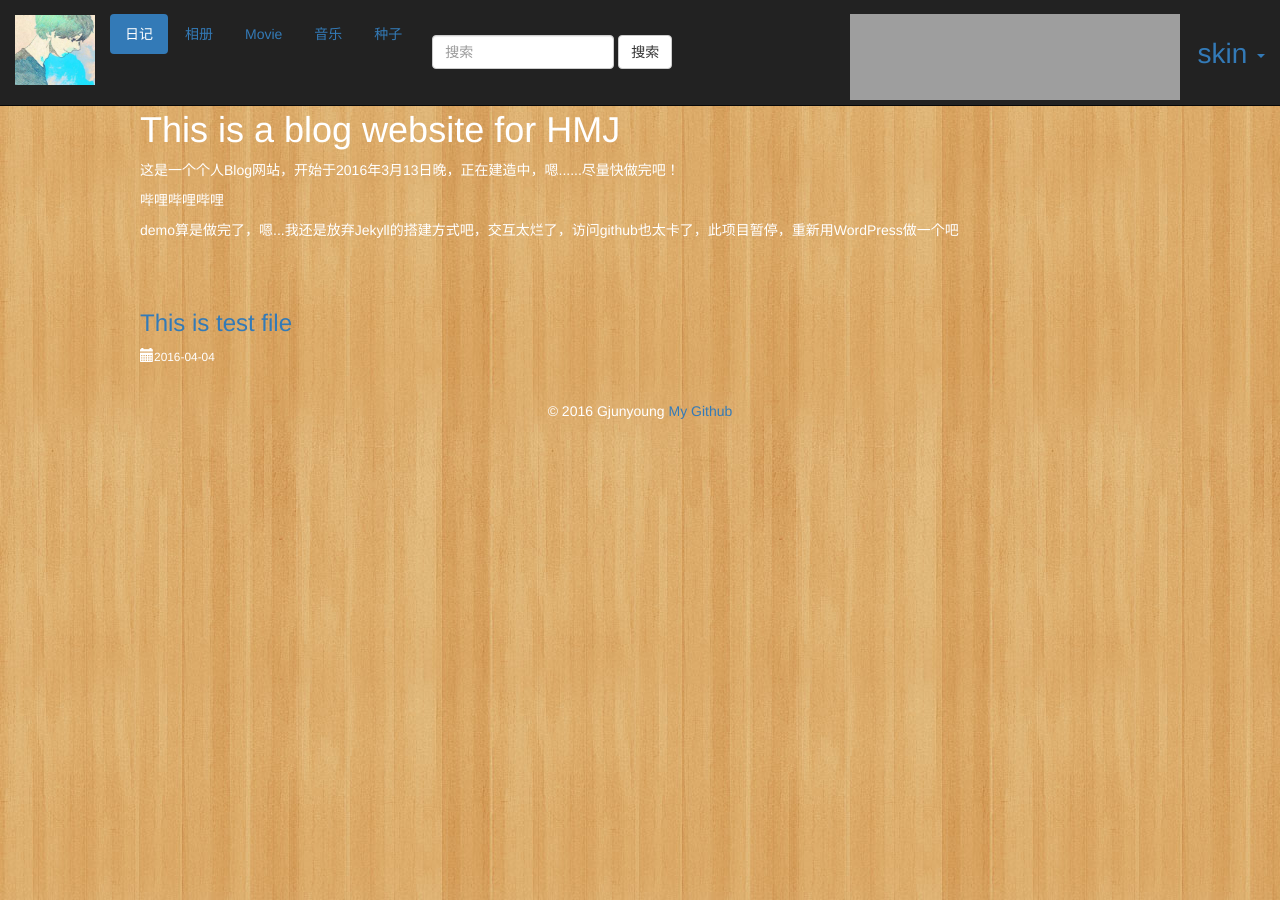
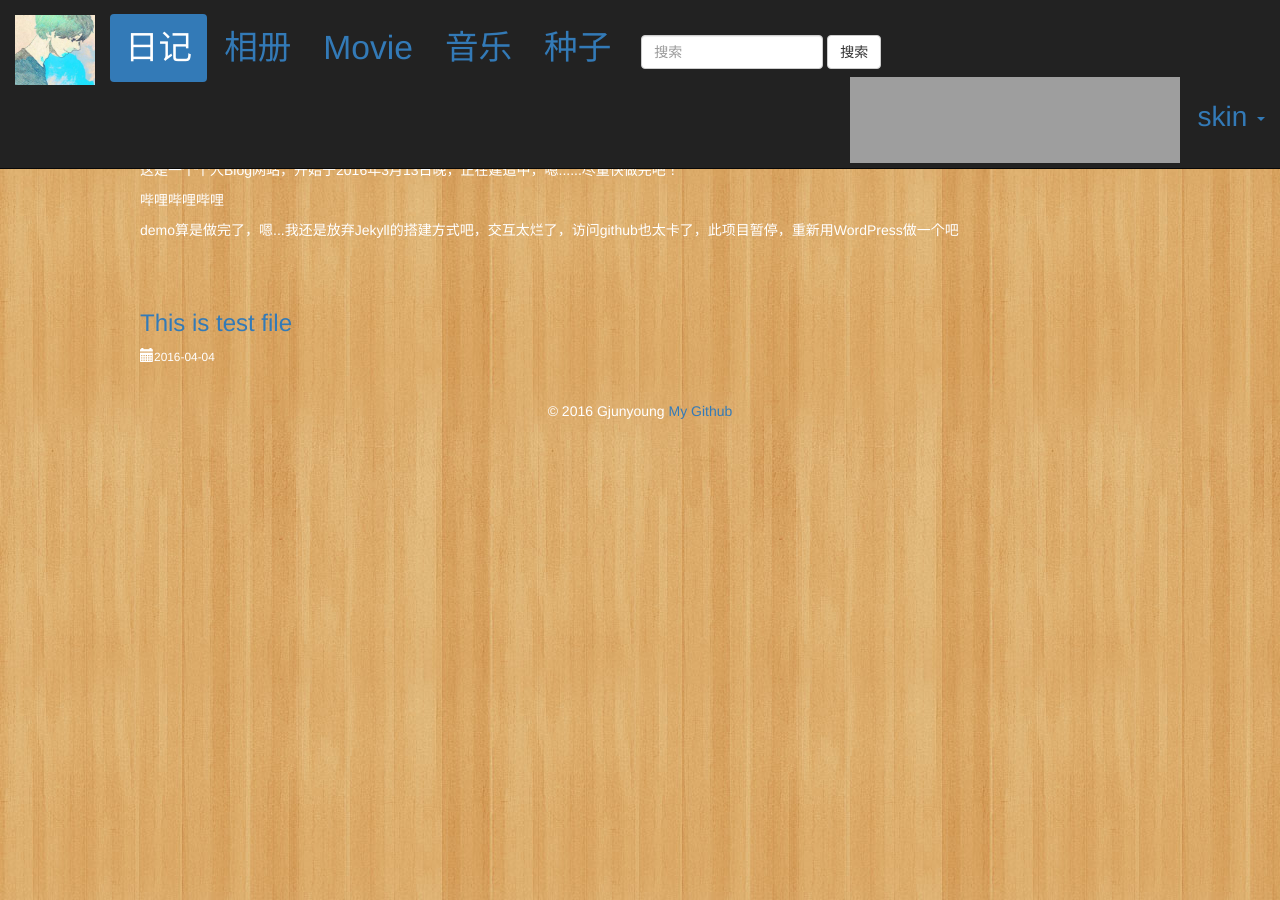
Before and after one commit to gjunyoung/blog-for-someone, a Jekyll site: the page built from index.html, in a window 1280 px wide. Built offline with Jekyll 4.4.1, drawn with Linux system fonts in a browser that asks for light colours; grey boxes are pictures that could not be loaded.

Commit message:
Update mycss.css

```diff
--- a/css/mycss.css
+++ b/css/mycss.css
@@ -12,6 +12,10 @@
     padding-top: 40px;
     max-width: 1000px;
     margin:0px auto;
+}
+
+.navbar a{
+    font-size : 2.4em;
 }
 
 .starter2{
```
